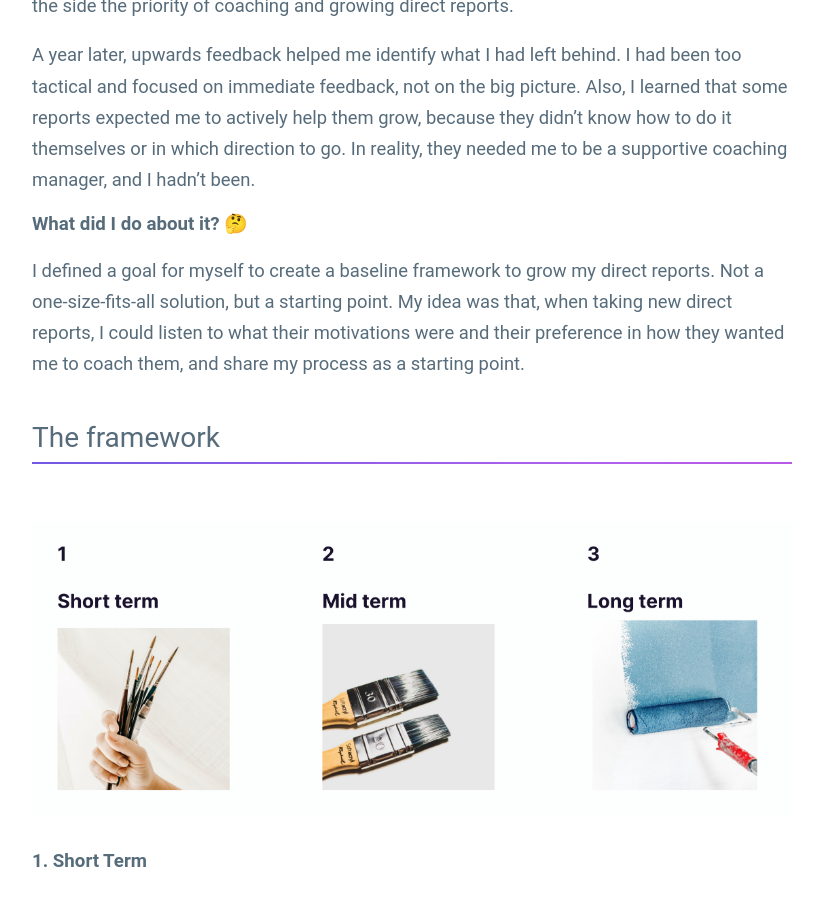
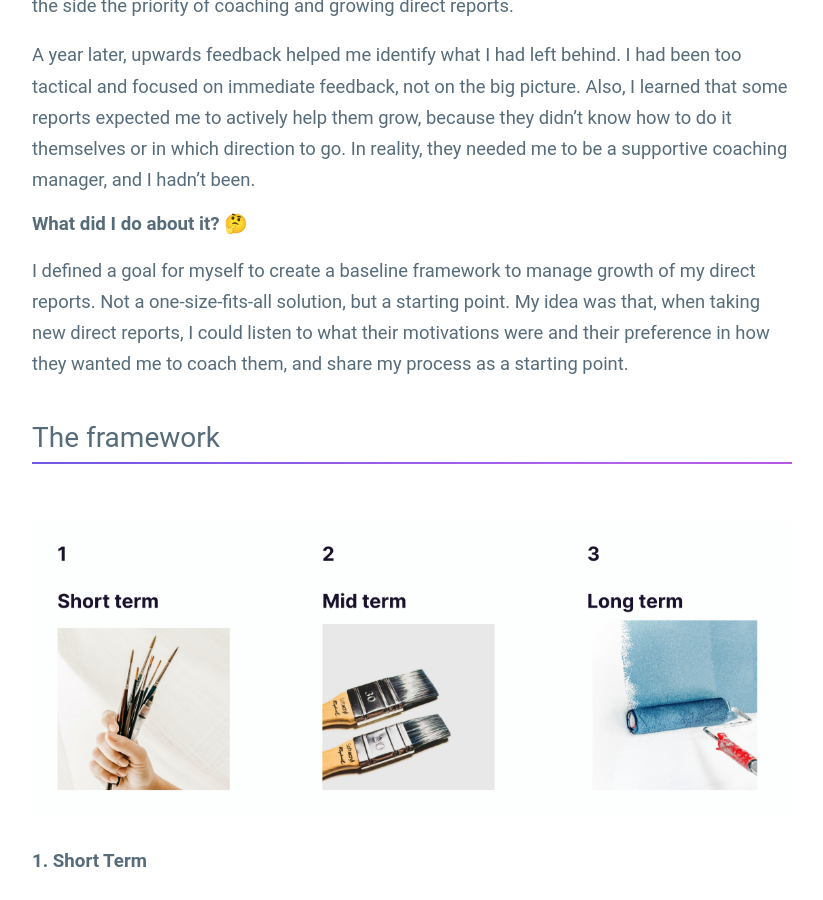
Before and after one commit to guillermodlpa/site, a Jekyll site: the page built from _posts/2021-12-08-growth-of-direct-reports.markdown, in a window 1280 px wide and 900 px high, scrolled down 2689 px. Shown: the whole window, without its empty margins (228-1051 px from the left). Built offline with Jekyll 4.4.1, drawn with Linux system fonts in a browser that asks for light colours.

Commit message:
Updated Growth Of Direct Reports

```diff
--- a/_posts/2021-12-08-growth-of-direct-reports.markdown
+++ b/_posts/2021-12-08-growth-of-direct-reports.markdown
@@ -43,7 +43,7 @@ A year later, upwards feedback helped me identify what I had left behind. I had
 
 ### What did I do about it? 🤔
 
-I defined a goal for myself to create a baseline framework to grow my direct reports. Not a one-size-fits-all solution, but a starting point. My idea was that, when taking new direct reports, I could listen to what their motivations were and their preference in how they wanted me to coach them, and share my process as a starting point.
+I defined a goal for myself to create a baseline framework to manage growth of my direct reports. Not a one-size-fits-all solution, but a starting point. My idea was that, when taking new direct reports, I could listen to what their motivations were and their preference in how they wanted me to coach them, and share my process as a starting point.
 
 ## The framework
 
```
